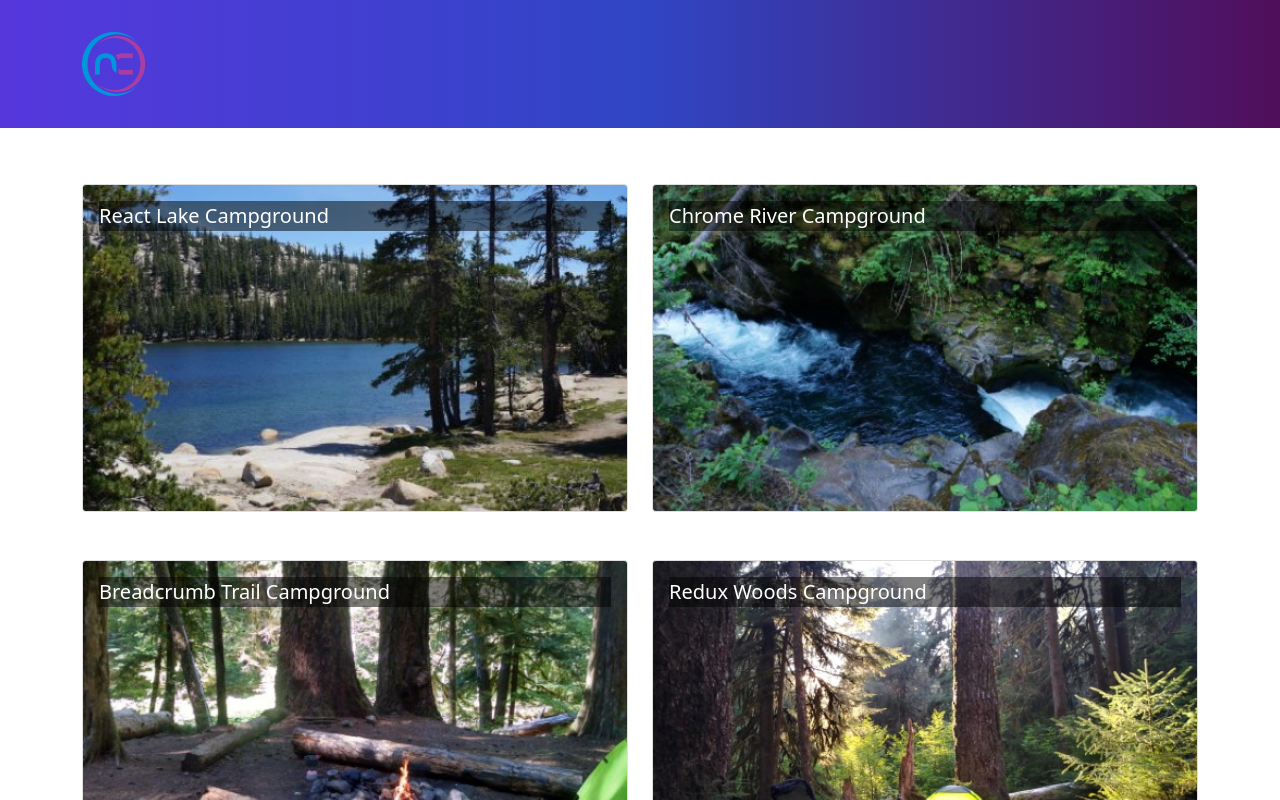
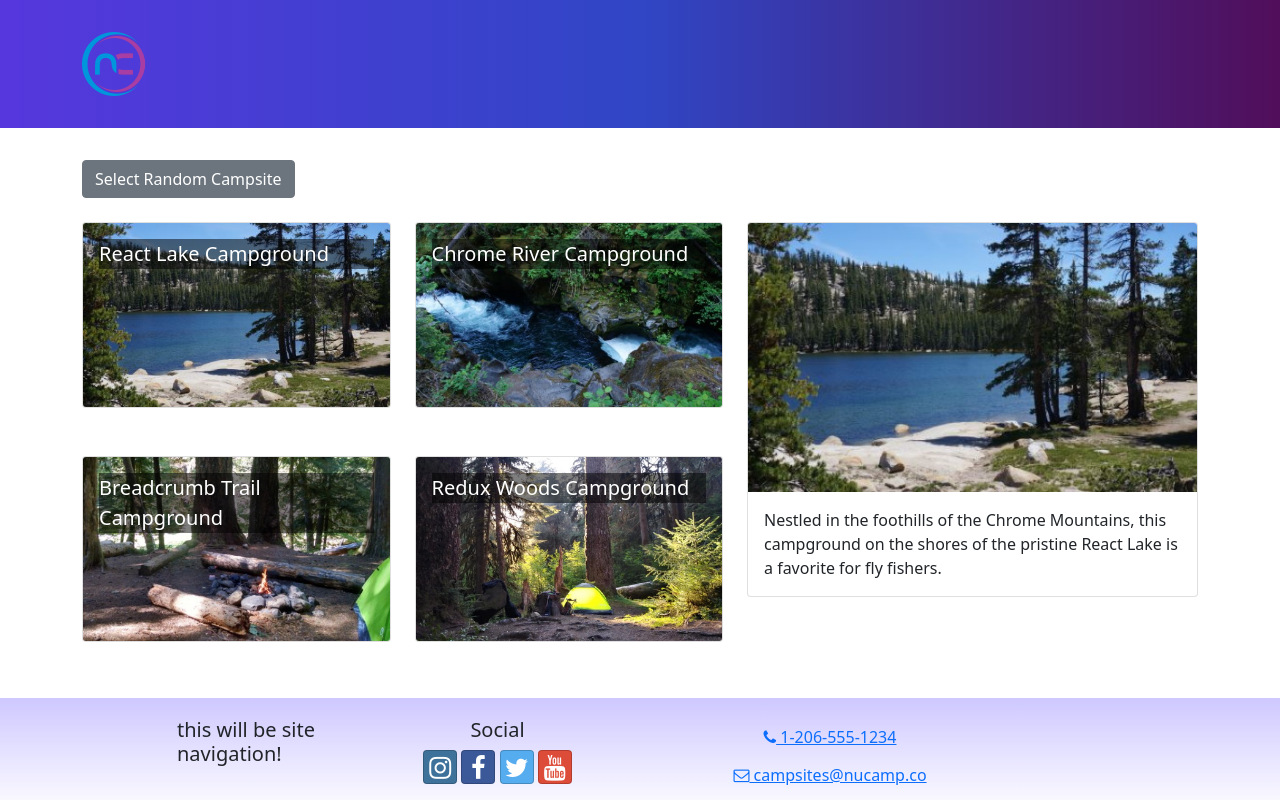
Before and after one commit to P5665/nucampsite-react, a React (Create React App) app: page / in a window 1280 px wide. Shown: the top 800 px of the page. Built offline with nearby package versions, Linux system fonts and the light colour scheme.

Commit message:
random CampsiteDetail

```diff
--- a/src/App.js
+++ b/src/App.js
@@ -1,6 +1,7 @@
 import Header from "./components/Header";
 import CampsitesList from "./features/campsites/CampsitesList";
 import Footer from "./components/Footer";
+import CampsitesDirectoryPage from "./pages/CampsitesDirectoryPage";
 import { Container } from "reactstrap";
 import "./App.css";
 
@@ -9,9 +10,7 @@
     return (
         <div className="App">
             <Header />
-            <Container>
-                <CampsitesList />
-            </Container>
+            <CampsitesDirectoryPage />
             <Footer />
         </div>
     );
--- /dev/null
+++ b/src/features/campsites/CampsiteDetail.js
@@ -0,0 +1,17 @@
+import { Card, CardImg, CardText, CardBody, Col } from "reactstrap";
+
+const CampsiteDetail = ({ campsite }) => {
+    const { image, name, description } = campsite;
+    return (
+        <Col md="12" className="mt-4">
+            <Card>
+                <CardImg top src={image} alt={name} />
+                <CardBody>
+                    <CardText>{description}</CardText>
+                </CardBody>
+            </Card>
+        </Col>
+    );
+};
+
+export default CampsiteDetail;
--- a/src/features/campsites/CampsitesList.js
+++ b/src/features/campsites/CampsitesList.js
@@ -1,12 +1,14 @@
 import CampsiteCard from "./CampsiteCard";
-import { CAMPSITES } from "../../app/shared/CAMPSITES";
 import { Col, Row } from "reactstrap";
+import { selectAllCampsites } from "./campsitesSlice";
 
 const CampsitesList = () => {
+    const campsites = selectAllCampsites();
+
     // Adjusted classes to make it align properly and look better on desktop and mobile .evenly and only my-4 not m-4
     return (
         <Row className="justify-content-evenly">
-            {CAMPSITES.map((campsite) => (
+            {campsites.map((campsite) => (
                 <Col md="6" className="my-4" key={campsite.id}>
                     <CampsiteCard campsite={campsite} />
                 </Col>
--- /dev/null
+++ b/src/features/campsites/campsitesSlice.js
@@ -0,0 +1,9 @@
+import { CAMPSITES } from "../../app/shared/CAMPSITES";
+
+export const selectAllCampsites = () => {
+    return CAMPSITES;
+};
+
+export const selectRandomCampsite = () => {
+    return CAMPSITES[Math.floor(Math.random() * CAMPSITES.length)];
+};
--- /dev/null
+++ b/src/pages/CampsitesDirectoryPage.js
@@ -0,0 +1,25 @@
+import { Container, Col, Row, Button } from "reactstrap";
+import CampsiteDetail from "../features/campsites/CampsiteDetail";
+import CampsitesList from "../features/campsites/CampsitesList";
+import { selectRandomCampsite } from "../features/campsites/campsitesSlice";
+import { useState } from "react";
+
+const CampsitesDirectoryPage = () => {
+    const [selectedCampsite, setSelectedCampsite] = useState(selectRandomCampsite());
+
+    return (
+        <Container>
+            <Button onClick={() => setSelectedCampsite(selectRandomCampsite())}>Select Random Campsite</Button>
+            <Row>
+                <Col sm="5" md="7">
+                    <CampsitesList />
+                </Col>
+                <Col sm="7" md="5">
+                    <CampsiteDetail campsite={selectedCampsite} />
+                </Col>
+            </Row>
+        </Container>
+    );
+};
+
+export default CampsitesDirectoryPage;
```
